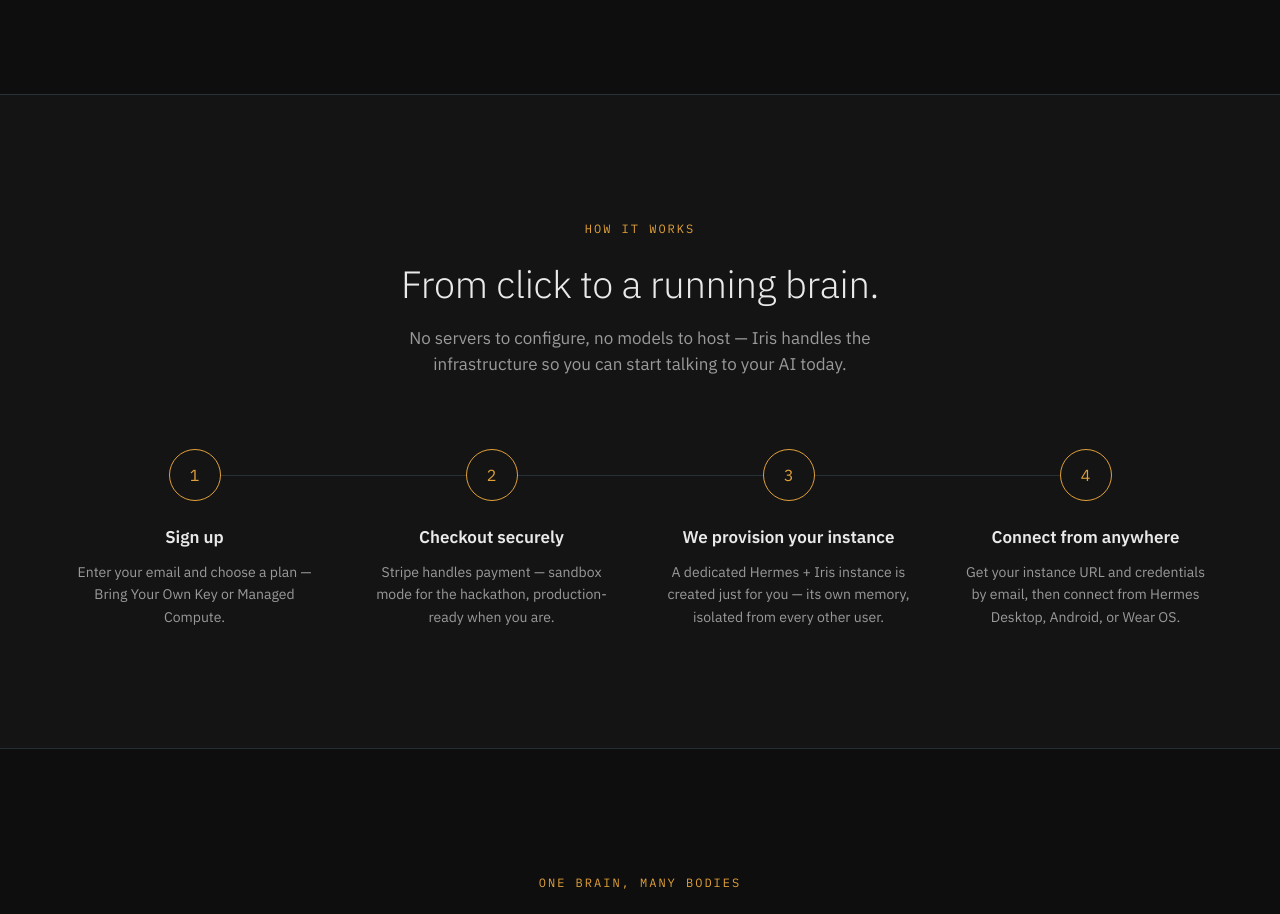
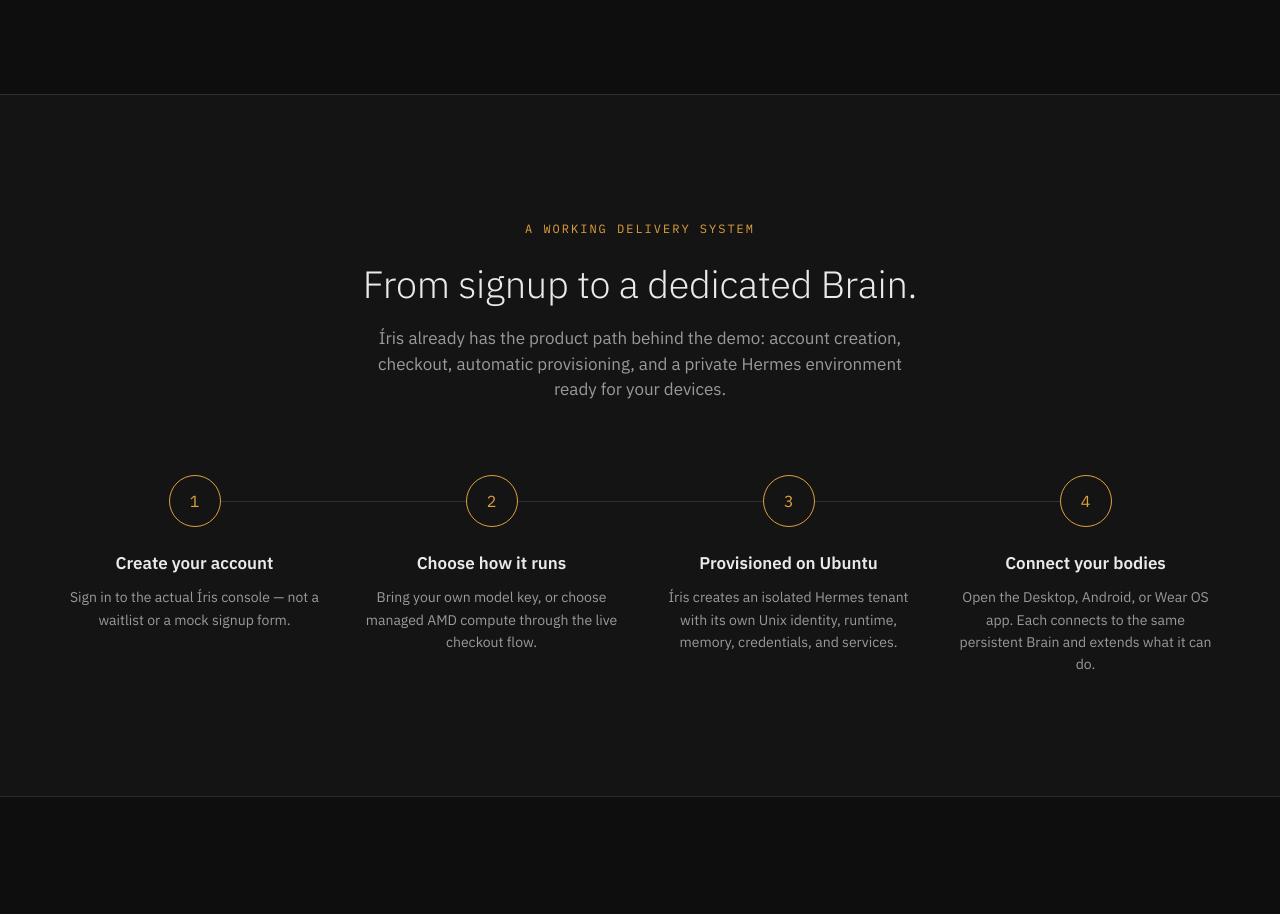
Before and after one commit to diegoberan/iris, a Django app: page / in a window 1280 px wide. Shown: the part 805-1719 px from the top of the page. Run offline with Django 5.2, Linux system fonts and the light colour scheme.

Commit message:
feat(site): show the real SaaS delivery flow

```diff
--- a/site/templates/signups/landing.html
+++ b/site/templates/signups/landing.html
@@ -43,31 +43,31 @@
 <section class="section section-alt" id="how-it-works">
   <div class="section-inner">
     <div class="section-head">
-      <span class="eyebrow">How it works</span>
-      <h2>From click to a running brain.</h2>
-      <p>No servers to configure, no models to host — Iris handles the infrastructure so you can start talking to your AI today.</p>
+      <span class="eyebrow">A working delivery system</span>
+      <h2>From signup to a dedicated Brain.</h2>
+      <p>Íris already has the product path behind the demo: account creation, checkout, automatic provisioning, and a private Hermes environment ready for your devices.</p>
     </div>
     <div class="timeline">
       <div class="timeline-line"></div>
       <div class="timeline-step">
         <div class="num">1</div>
-        <h3>Sign up</h3>
-        <p>Enter your email and choose a plan — Bring Your Own Key or Managed Compute.</p>
+        <h3>Create your account</h3>
+        <p>Sign in to the actual Íris console — not a waitlist or a mock signup form.</p>
       </div>
       <div class="timeline-step">
         <div class="num">2</div>
-        <h3>Checkout securely</h3>
-        <p>Stripe handles payment — sandbox mode for the hackathon, production-ready when you are.</p>
+        <h3>Choose how it runs</h3>
+        <p>Bring your own model key, or choose managed AMD compute through the live checkout flow.</p>
       </div>
       <div class="timeline-step">
         <div class="num">3</div>
-        <h3>We provision your instance</h3>
-        <p>A dedicated Hermes + Iris instance is created just for you — its own memory, isolated from every other user.</p>
+        <h3>Provisioned on Ubuntu</h3>
+        <p>Íris creates an isolated Hermes tenant with its own Unix identity, runtime, memory, credentials, and services.</p>
       </div>
       <div class="timeline-step">
         <div class="num">4</div>
-        <h3>Connect from anywhere</h3>
-        <p>Get your instance URL and credentials by email, then connect from Hermes Desktop, Android, or Wear OS.</p>
+        <h3>Connect your bodies</h3>
+        <p>Open the Desktop, Android, or Wear OS app. Each connects to the same persistent Brain and extends what it can do.</p>
       </div>
     </div>
   </div>
```
